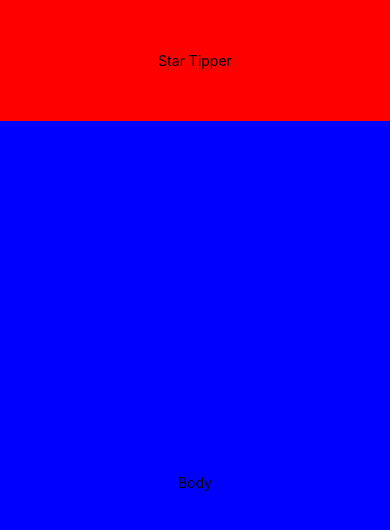
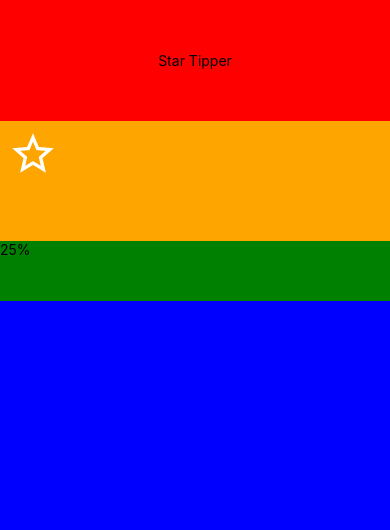
Before and after one commit to dalvira/react_native_tip_calculator, a React Native app: screen / in a window 390 px wide. Shown: the top 530 px of the page. Built offline with nearby package versions, Linux system fonts and the light colour scheme.

Commit message:
adds basic layout and star button

```diff
--- a/components/Home.js
+++ b/components/Home.js
@@ -1,5 +1,7 @@
 import React from 'react';
 import { StyleSheet, Text, View } from 'react-native';
+
+import StarRating from './StarRating';
 
 class Home extends React.Component {
   render() {
@@ -9,7 +11,9 @@ class Home extends React.Component {
           <Text>Star Tipper</Text>
         </View>
         <View style={styles.body}>
-          <Text>Body</Text>
+          <View style={styles.starRatingContainer}>
+            <StarRating />
+          </View>
         </View>
       </View>
     );
@@ -34,11 +38,11 @@ const styles = StyleSheet.create({
   //Body Component Styles
   body: {
     flex: 6,
-    justifyContent: 'center',
-    alignItems: 'center',
     backgroundColor: 'blue'
   },
-  footer: {}
+  starRatingContainer: {
+    flex: 0.25
+  }
 });
 
 export default Home;
--- /dev/null
+++ b/components/StarButton.js
@@ -0,0 +1,47 @@
+import React from 'react';
+import { StyleSheet, Text, View } from 'react-native';
+
+import Icon from 'react-native-vector-icons/MaterialIcons';
+
+class StarButton extends React.Component {
+  constructor(props) {
+    super(props);
+    this.state = {
+      starType: 'star-border'
+    };
+  }
+
+  toggleStar(starType) {
+    if (starType === 'star-border') {
+      this.setState({ starType: 'star' });
+    } else {
+      this.setState({ starType: 'star-border' });
+    }
+  }
+
+  render() {
+    return (
+      <View style={styles.container}>
+        <Icon.Button
+          style={styles.iconButtonContainer}
+          name={this.state.starType}
+          size={50}
+          backgroundColor="rgba(0, 0, 0, 0)"
+          underlayColor="rgba(0, 0, 0, 0)"
+          onPress={() => this.toggleStar(this.state.starType)}
+        />
+      </View>
+    );
+  }
+}
+
+const styles = StyleSheet.create({
+  container: {
+    flex: 1,
+    alignItems: 'flex-start',
+    backgroundColor: 'orange'
+  },
+  iconButtonContainer: {}
+});
+
+export default StarButton;
--- /dev/null
+++ b/components/StarRating.js
@@ -0,0 +1,39 @@
+import React from 'react';
+import { StyleSheet, Text, View } from 'react-native';
+
+import StarButton from './StarButton';
+
+class StarRating extends React.Component {
+  constructor(props) {
+    super(props);
+    this.state = {};
+  }
+
+  render() {
+    return (
+      <View style={styles.container}>
+        <View style={styles.starButtonContainer}>
+          <StarButton />
+        </View>
+        <View style={styles.percetageContainer}>
+          <Text style={styles.percentage}>25%</Text>
+        </View>
+      </View>
+    );
+  }
+}
+
+const styles = StyleSheet.create({
+  container: {
+    flex: 1,
+    backgroundColor: 'green'
+  },
+  starButtonContainer: {
+    flex: 2
+  },
+  percetageContainer: {
+    flex: 1
+  }
+});
+
+export default StarRating;
--- a/package.json
+++ b/package.json
@@ -9,6 +9,9 @@
   "dependencies": {
     "react": "^16.3.1",
     "react-native": "0.55.4",
+    "react-native-ratings": "^5.3.0",
+    "react-native-star-rating": "^1.0.9",
+    "react-native-vector-icons": "^4.6.0",
     "react-redux": "^5.0.7",
     "redux": "^4.0.0",
     "redux-thunk": "^2.3.0"
```
Also changed, not shown: components/RatingBar.js (deleted, +0 -19 lines), components/Star.js (deleted, +0 -19 lines), 18 other files (tests, documents, lock files or other folders).
